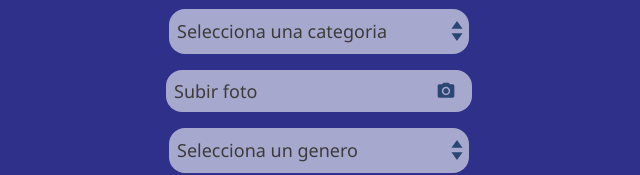
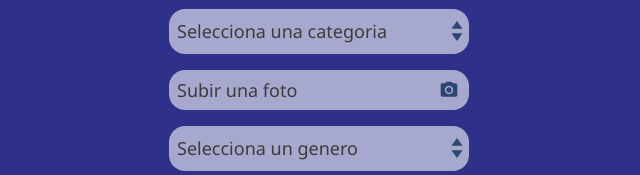
Before and after one commit to juancc9/node_mascotas, a website: page frontend/pages/adicionar.html in a window 1280 px wide. Shown: the part 408-583 px from the top of the page, without its empty margins (321-961 px from the left). Drawn offline with Linux system fonts and the light colour scheme; no server answers; files whose address does not match are found by name.

Commit message:
"Cargar fotos"

```diff
--- a/frontend/css/JJM_adiccionar.css
+++ b/frontend/css/JJM_adiccionar.css
@@ -45,7 +45,7 @@ body {
   right: 30%;
 }
 
-.input1Foto {
+#btnSubirFoto {
   background-image: url(../assets/icon-camera.svg);
   background-color: rgba(255, 255, 255, 0.582);
    background-repeat: no-repeat;
@@ -54,10 +54,15 @@ body {
   padding: 8px;
   border-radius: 16px;
   border: none;
-  width: 290px;
-  height: 26px;
+  width: 300px;
+  height: 40px;
   font-family: "Segoe UI", Tahoma, Geneva, Verdana, sans-serif;
   font-size: large;
+  text-align: left;
+  color: rgb(61, 59, 59);
+  white-space: nowrap;
+  overflow: hidden;
+  text-overflow: ellipsis;
 }
 
 .input1 {
--- a/frontend/js/JJM_adiccionar.js
+++ b/frontend/js/JJM_adiccionar.js
@@ -0,0 +1,19 @@
+document.addEventListener("DOMContentLoaded", () => {
+  const btn = document.getElementById("btnSubirFoto");
+  const input = document.getElementById("foto");
+  const textoPorDefecto = "Subir una foto";
+
+  btn.textContent = textoPorDefecto ;
+
+  btn.addEventListener("click", () => {
+    input.click();
+  });
+
+  input.addEventListener("change", () => {
+    if (input.files.length > 0) {
+      btn.textContent = ` ${input.files[0].name}`;
+    } else {
+      btn.textContent = textoPorDefecto + " Ninguna";
+    }
+  });
+});
--- a/frontend/pages/adicionar.html
+++ b/frontend/pages/adicionar.html
@@ -17,7 +17,7 @@
 <h1 class="titulo">Adicionar mascota</h1>
 
         <div class="contenedor-foto">
-    <img src="../assets/photo-lg-0.svg"  id="foto"  >
+    <img src="../assets/photo-lg-0.svg"    >
         </div>
 
       <div class="formulario-Add">
@@ -32,7 +32,11 @@
   <option value="labrador">categoria1</option>
   <option value="pastor">categoria2</option>
 </select>
-    <input type="text" placeholder="Subir foto"   class="input1Foto"   required />
+
+<button type="button" id="btnSubirFoto" >Subir foto</button>
+<input type="file" id="foto" accept="image/*" style="display: none;"placeholder="Subir foto" required  />
+
+
     <select name="Genero" id=""> <option value="">Selecciona un genero</option>
   <option value="labrador">genero1</option>
   <option value="pastor">genero2</option>
@@ -40,6 +44,6 @@
     <img src="../assets//btn-save.svg" type="submit" />
 </div>
 
-<script src="../js/JJM_mascotas.js"></script>
+<script src="../js/JJM_adiccionar.js"></script>
 </body>
 </html>
```
